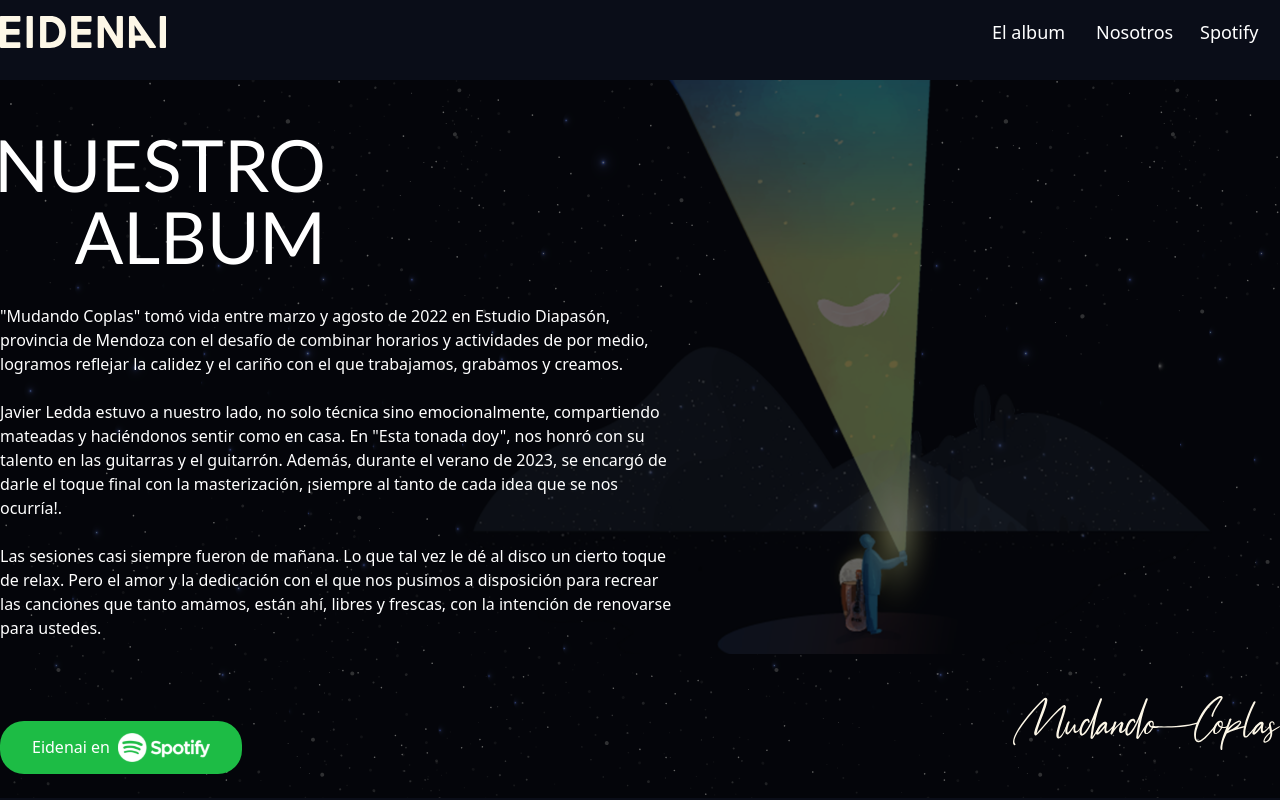
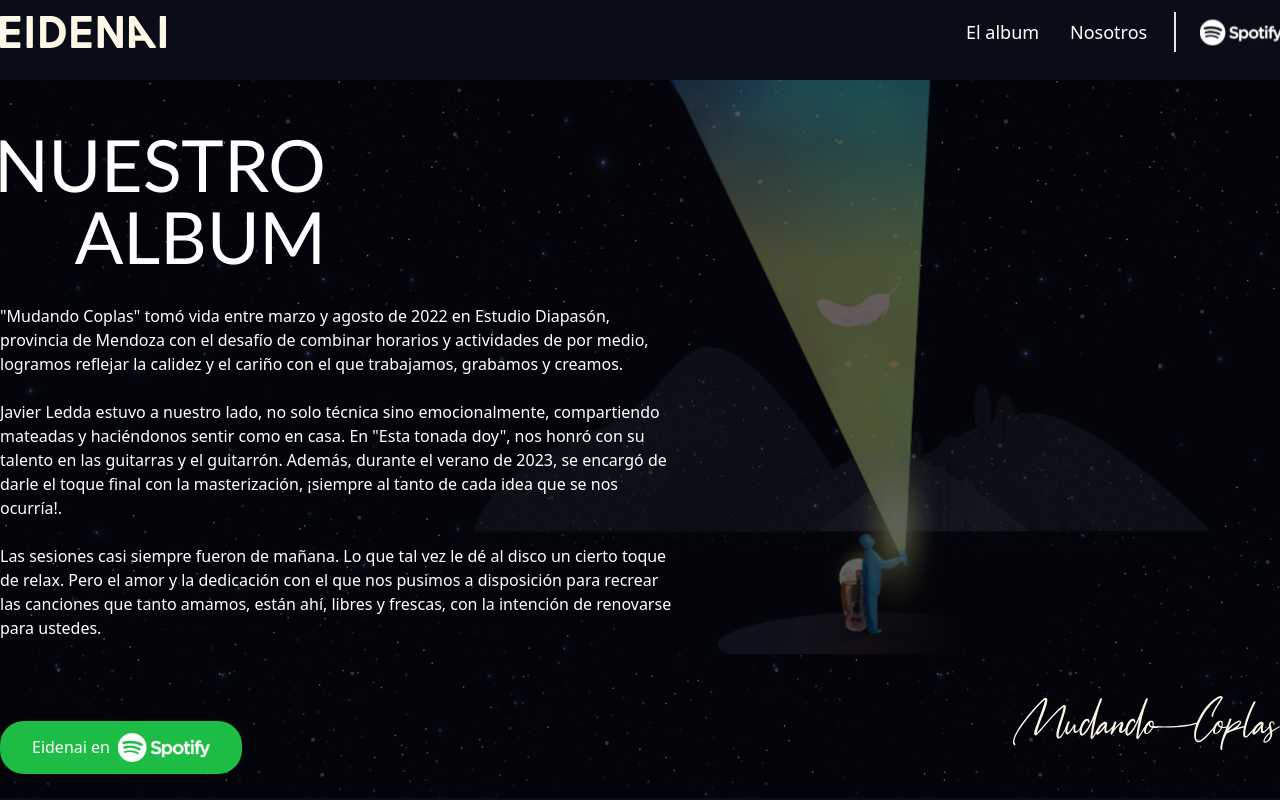
Before and after one commit to julioxr/eidenailanding, a Next.js app: page / in a window 1280 px wide. Shown: the top 800 px of the page. Built offline with nearby package versions, Linux system fonts and the light colour scheme.

Commit message:
Detalles en los textos

```diff
--- a/data/datos.json
+++ b/data/datos.json
@@ -29,7 +29,7 @@
     {
         "id": 4,
         "titulo": "Soledad - Jujuy 1941",
-        "tipo": " ",
+        "tipo": "",
         "letra": "Cuando me vaya lejos \npor caminos de piedra, \nbuscando de las cumbres \nla mejor claridad. \n\nCon un recuerdo antiguo \ny una esperanza nueva, \nformaré las canciones \npara mi soledad. \n\nCuando me vaya lejos \npor tierras arribeñas, \ny me fatigue el áspero \ncamino del breñal. \n\nEn el viento que pasa \ny en la estrella que sueña, \naprenderé canciones \npara mi soledad.\n\nY si muero en las sendas, \nmanos desconocidas, \nhumildemente juntas, \nsus rezos dejarán. \n\nY algún arriero coya, \nseñor de lejanías, \ncantará sus bagualas \npara mi soledad.",
         "participan": "Ary Rodríguez (voz, percusión), Agus Molina (voz), Emi Esmoris (voz, teclado), Iñaki Abarzua (flauta traversa), Alejo Viard (contrabajo), Orquesta Con Brio (dos violines, un chelo y un contrabajo).",
         "autor": "Atahualpa Yupanqui (letra), Pedro Aznar (Música)",
--- a/src/app/globals.css
+++ b/src/app/globals.css
@@ -6,3 +6,18 @@
     -webkit-tap-highlight-color: rgba(0, 0, 0, 0);
     scrollbar-width: thin;
 }
+
+@layer utilities {
+    @variants responsive {
+        /* Hide scrollbar for Chrome, Safari and Opera */
+        .no-scrollbar::-webkit-scrollbar {
+            display: none;
+        }
+
+        /* Hide scrollbar for IE, Edge and Firefox */
+        .no-scrollbar {
+            -ms-overflow-style: none; /* IE and Edge */
+            scrollbar-width: none; /* Firefox */
+        }
+    }
+}
--- a/src/app/layout.js
+++ b/src/app/layout.js
@@ -21,7 +21,9 @@ export const metadata = {
 export default function RootLayout({ children }) {
     return (
         <html lang="en">
-            <body className={`${lato.variable} ${roboto.variable} bg-mainBlue`}>
+            <body
+                className={`${lato.variable} ${roboto.variable} bg-mainBlue overflow-y-scroll no-scrollbar`}
+            >
                 {children}
             </body>
         </html>
--- a/src/components/header/BurgerMenuHeader.jsx
+++ b/src/components/header/BurgerMenuHeader.jsx
@@ -29,7 +29,7 @@ const BurgerMenuHeader = ({ handleMenu }) => {
                             onClick={() => {
                                 handleMenu();
                             }}
-                            href="/nosotros"
+                            href="/#"
                         >
                             Nosotros
                         </Link>
--- a/src/components/header/MenuHeader.jsx
+++ b/src/components/header/MenuHeader.jsx
@@ -1,5 +1,7 @@
+import Link from "next/link";
 import Logo from "@/components/svg/Logo";
 import BurgerMenuIcon from "./BurgerMenuIcon";
+import SpotifyLogo from "../svg/SpotifyLogo";
 
 const MenuHeader = ({ isMenuOpen, setIsMenuOpen }) => {
     return (
@@ -10,9 +12,19 @@ const MenuHeader = ({ isMenuOpen, setIsMenuOpen }) => {
                 </div>
                 <div className="hidden md:block h-full">
                     <ul className="list-none gap-6 flex text-lg font-medium items-center h-full text-white">
-                        <li className="w-20">El album</li>
-                        <li className="w-20">Nosotros</li>
-                        <li className="w-20">Spotify</li>
+                        <Link href="/album" className="w-20">
+                            El album
+                        </Link>
+                        <Link href="#" className="w-20">
+                            Nosotros
+                        </Link>
+                        <span className="border h-10"></span>
+                        <Link
+                            href="https://open.spotify.com/intl-es/artist/71baCB6blbKsE4HjrWbUZn?si=vxEtBkiRTryt3cmEdKi_ng"
+                            className="w-20"
+                        >
+                            <SpotifyLogo w={"82"} h={"29"} />
+                        </Link>
                     </ul>
                 </div>
                 <div
--- a/src/components/loader/Loader.jsx
+++ b/src/components/loader/Loader.jsx
@@ -2,7 +2,7 @@ import { ClipLoader } from "react-spinners";
 
 const Loader = () => {
     return (
-        <div className="flex justify-center items-center h-screen flex-col">
+        <div className="flex justify-center items-center min-h-screen w-full p-0 m-0 flex-col">
             <ClipLoader color="#ffffff" size={50} />
             <h3 className="text-white font-fuenteroboto mt-4">Cargando</h3>
         </div>
--- a/src/components/slider/Slider.jsx
+++ b/src/components/slider/Slider.jsx
@@ -40,7 +40,6 @@ const Slider = () => {
                         alt={image.alt}
                         width={1920}
                         height={1080}
-                        className="px-1"
                         key={index}
                         // className="px-1 -translate-x-3 xl:-translate-x-12"
                     />
--- a/src/components/song/Song.jsx
+++ b/src/components/song/Song.jsx
@@ -8,9 +8,9 @@ const Song = ({ setShowLyrics, song }) => {
     const { titulo, tipo, letra, participan, autor, link } = song;
     return (
         <>
-            <section className="fixed z-30 flex gap-4 flex-col px-4 pt-8 h-screen w-screen text-base overflow-y-auto bg-black/40">
+            <section className="fixed z-30 flex gap-4 flex-col xl:flex-row xl:justify-center xl:items-end px-4 pt-8 h-screen w-screen text-base overflow-y-auto bg-black/40 xl:bg-black/80 no-scrollbar">
                 {/* Encabezado letra */}
-                <div className="bg-black p-8 rounded-2xl">
+                <div className="bg-black p-8 rounded-2xl xl:h-[calc(100vh-100px)] xl:overflow-auto xl:w-80 no-scrollbar xl:mb-16">
                     <div
                         className="absolute top-14 right-12 text-2xl"
                         onClick={() => setShowLyrics(false)}
@@ -27,7 +27,7 @@ const Song = ({ setShowLyrics, song }) => {
                 </div>
 
                 {/* Participantes e info */}
-                <div className="bg-black p-8 rounded-2xl mb-16 font-fuenteroboto text-xs">
+                <div className="bg-black p-8 rounded-2xl mb-16 font-fuenteroboto text-xs xl:w-80 xl:h-64">
                     <h3 className="">PARTICIPAN: {participan}</h3>
                     <h3 className="mt-4">Letra y Música: {autor}</h3>
                     <div className="flex flex-col justify-center items-center gap-8 xl:flex-row xl:w-full xl:justify-between">
```
Also changed, not shown: src/app/album/page.jsx (+16 -13 lines).
